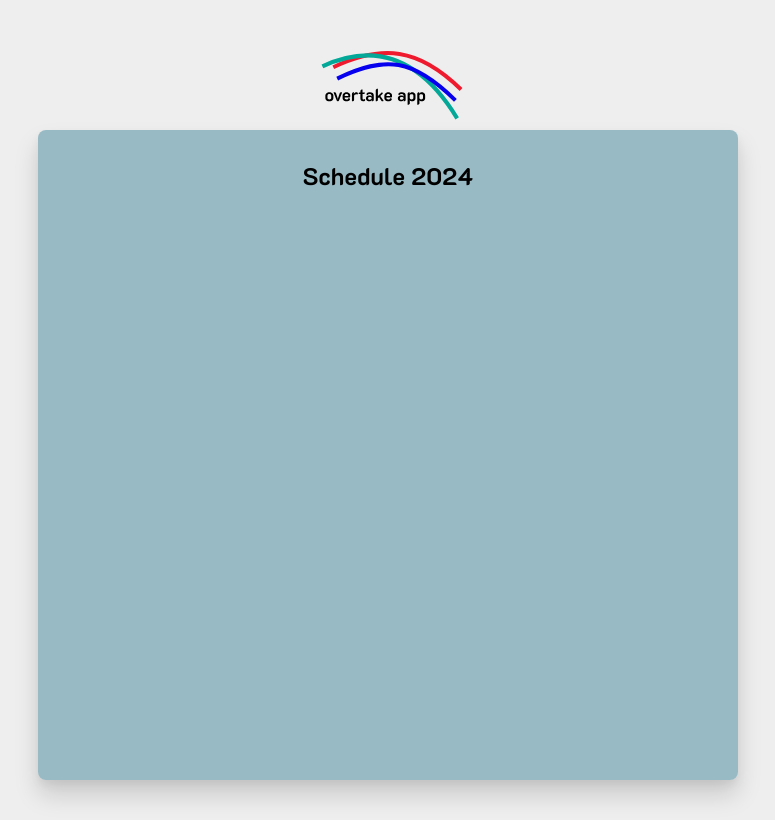
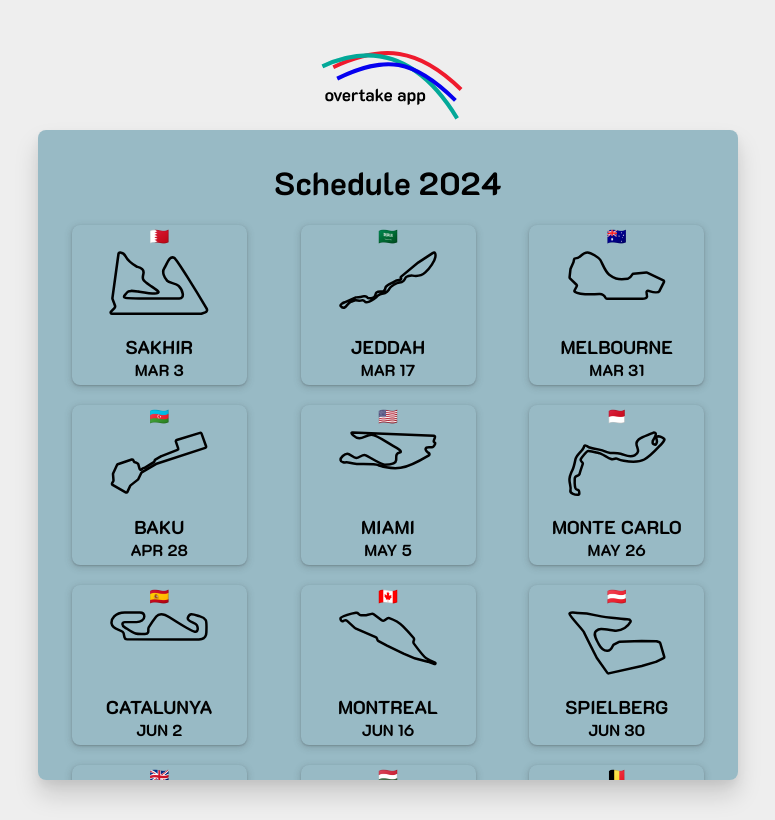
Before and after one commit to Andres2D/overtake-app, an Angular app: page /schedule in a window 1280 px wide. Shown: the whole page, without its empty margins (252-1027 px from the left). Built offline with nearby package versions, Linux system fonts and the light colour scheme.

Commit message:
feat: implement meeting components in schedule page

```diff
--- a/src/app/pages/schedule/schedule.component.html
+++ b/src/app/pages/schedule/schedule.component.html
@@ -1,3 +1,11 @@
-<section class="schedule">
+<main class="schedule">
   <h1>Schedule 2024</h1>
-</section>
+  <section class="meetings">
+  <ng-container *ngFor="let meeting of meetingsMock">
+    <app-meeting
+      [meeting]="meeting"
+      (clickTrack)="goToMeeting($event)"
+    />
+  </ng-container>
+  </section>
+</main>
--- a/src/app/pages/schedule/schedule.component.scss
+++ b/src/app/pages/schedule/schedule.component.scss
@@ -10,4 +10,13 @@
   background-color: $clear-ghost;
   box-shadow: $regular-shadow;
   padding-top: $regular-margin;
+  position: relative;
+  overflow-y: scroll;
+
+  .meetings {
+    display: flex;
+    flex-wrap: wrap;
+    justify-content: space-evenly;
+    gap: $regular-gap;
+  }
 }
--- a/src/app/pages/schedule/schedule.component.ts
+++ b/src/app/pages/schedule/schedule.component.ts
@@ -1,10 +1,22 @@
 import { Component } from '@angular/core';
+import { NgFor } from '@angular/common';
+import { MeetingComponent } from './components/meeting/meeting.component';
+import { meetingsMock } from '../../../mock/meeting.mock';
 
 @Component({
   selector: 'app-schedule',
   standalone: true,
-  imports: [],
+  imports: [
+    MeetingComponent,
+    NgFor
+  ],
   templateUrl: './schedule.component.html',
   styleUrl: './schedule.component.scss'
 })
-export class ScheduleComponent {}
+export class ScheduleComponent {
+  readonly meetingsMock = meetingsMock;
+
+  goToMeeting(meetingId: number): void {
+    console.log(meetingId);
+  }
+}
--- a/src/styles/_sizes.scss
+++ b/src/styles/_sizes.scss
@@ -2,6 +2,7 @@ $none: 0;
 $small-padding: 5px;
 $regular-radius: 8px;
 $regular-margin: 10px;
+$regular-gap: 20px;
 $medium-padding: 25px;
 $top-space: 40px;
 $card-height: 70px;
```
